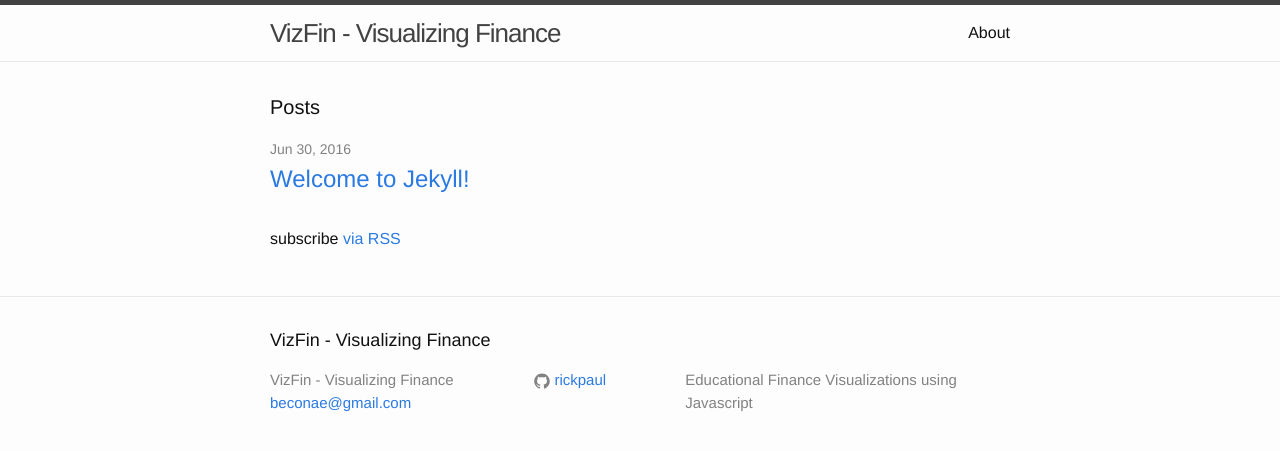
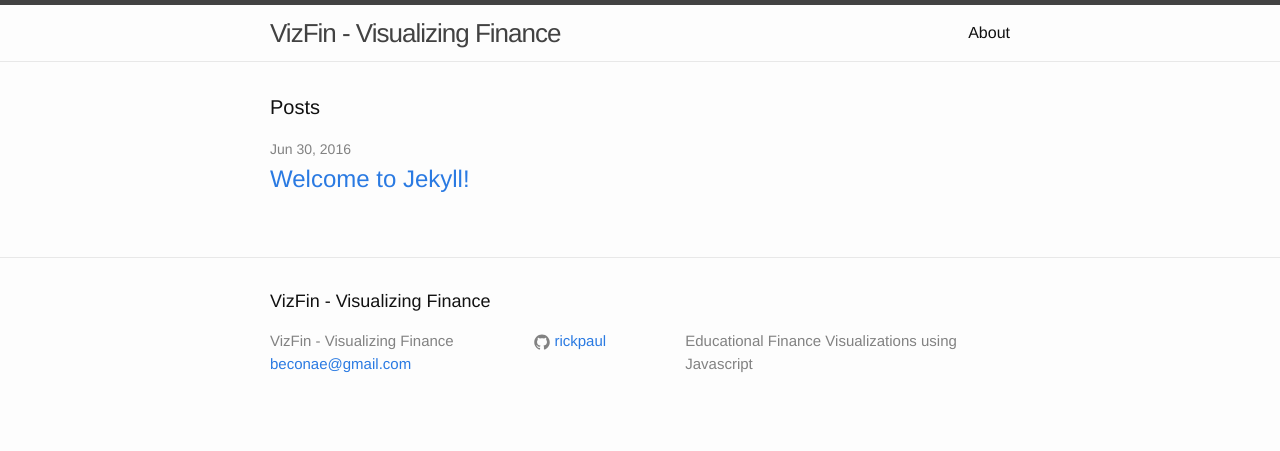
Before and after one commit to rickpaul/fin-viz, a Jekyll site: the page built from index.html, in a window 1280 px wide. Shown: the top 451 px of the page. Built offline with Jekyll 4.4.1, drawn with Linux system fonts in a browser that asks for light colours.

Commit message:
Trying to Fix Layout

```diff
--- a/_config.yml
+++ b/_config.yml
@@ -11,7 +11,7 @@ title: VizFin - Visualizing Finance
 email: beconae@gmail.com
 description: Educational Finance Visualizations using Javascript
 baseurl: "" # the subpath of your site, e.g. /blog
-url: "https://rickpaul.github.io/viz-fin" # the base hostname & protocol for your site
+url: "" # the base hostname & protocol for your site
 github_username:  rickpaul
 
 # Build settings
--- a/index.html
+++ b/index.html
@@ -17,7 +17,4 @@ layout: default
       </li>
     {% endfor %}
   </ul>
-
-  <p class="rss-subscribe">subscribe <a href="{{ "/feed.xml" | prepend: site.baseurl }}">via RSS</a></p>
-
 </div>
```
